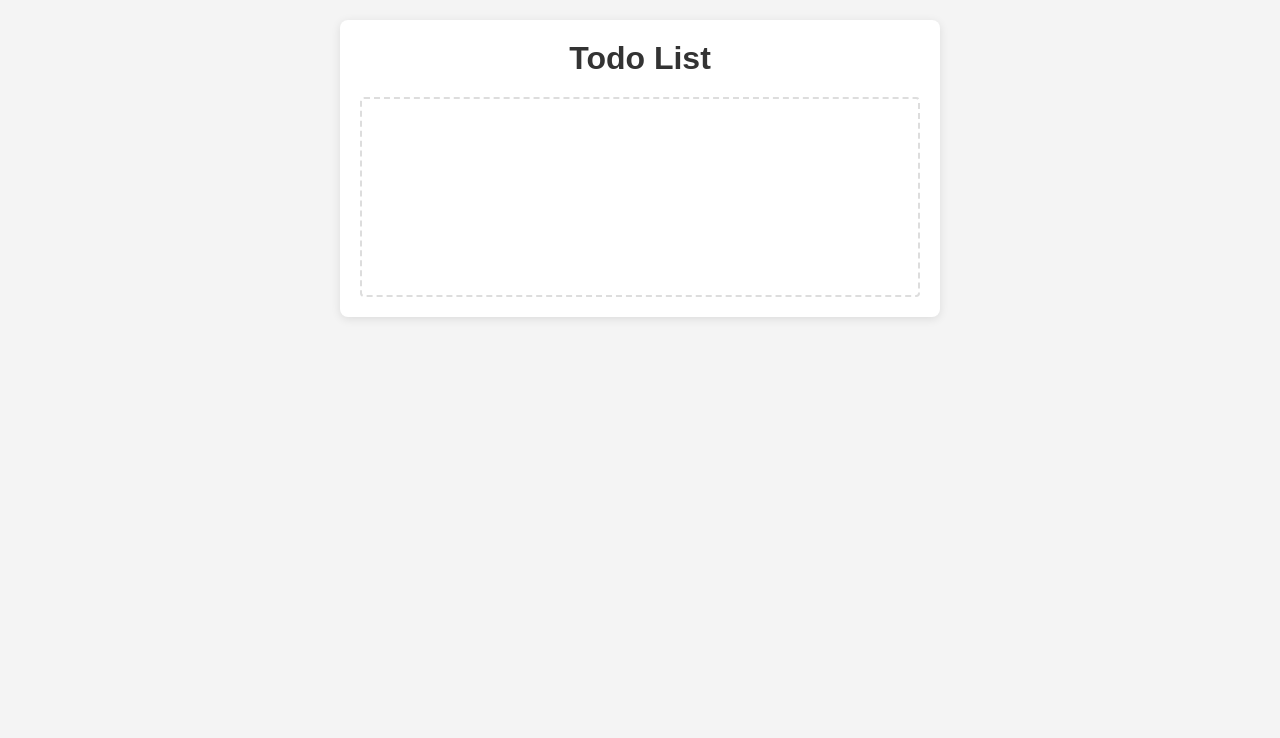
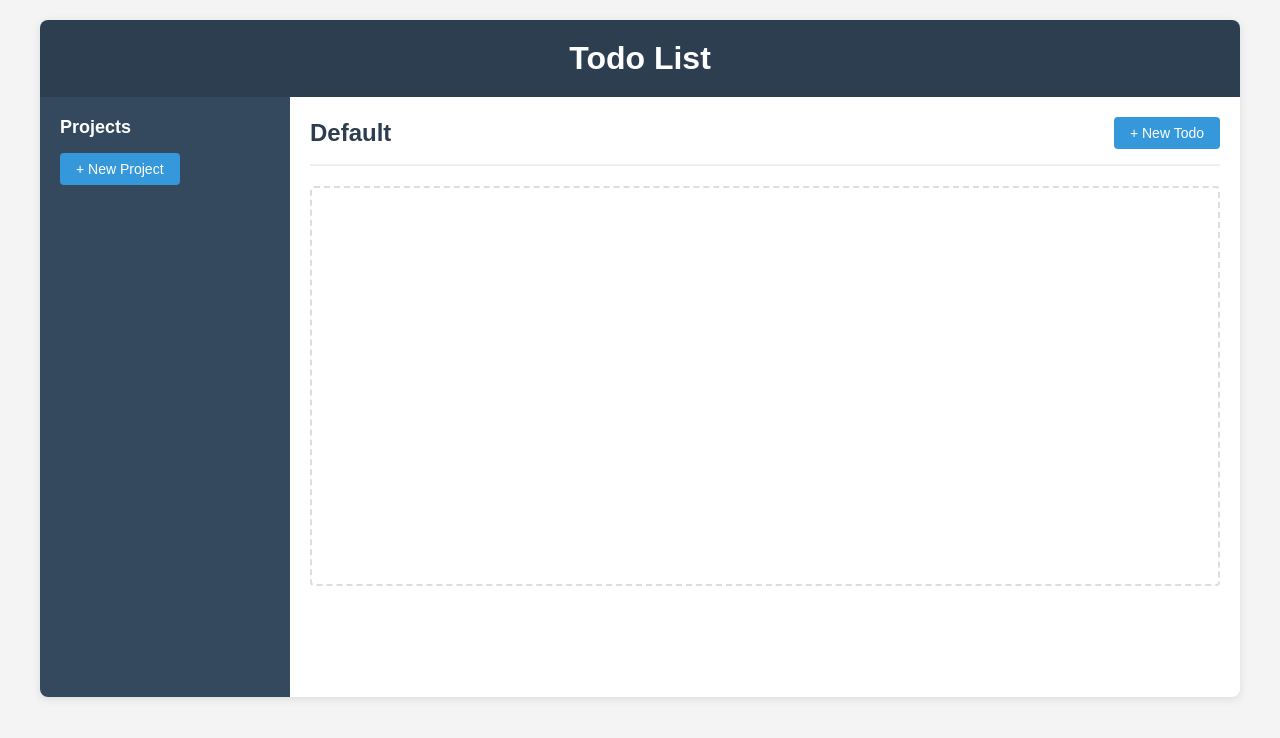
Before and after one commit to warlockobo/todolist, a website built with webpack: page src/index.html in a window 1280 px wide. Built offline with nearby package versions, Linux system fonts and the light colour scheme.

Commit message:
updated UI to be functional

```diff
--- a/src/index.html
+++ b/src/index.html
@@ -7,10 +7,31 @@
 </head>
 <body>
     <div id="app">
-        <h1>Todo List</h1>
-        <div id="todo-container">
+        <header>
+            <h1>Todo List</h1>
+        </header>
 
-        </div>
+        <main class="main-content">
+            <aside class="sidebar">
+                <div class="projects-section">
+                    <h2>Projects</h2>
+                    <button id="new-project-btn" class="btn btn-primary">+ New Project</button>
+                    <ul id="projects-list" class="projects-list">
+                        <!-- Projects will be listed here -->
+                    </ul>
+                </div>
+            </aside>
+
+            <section class="todo-section">
+                <div class="todo-header">
+                    <h2 id="current-project-name">Default</h2>
+                    <button id="new-todo-btn" class="btn btn-primary">+ New Todo</button>
+                </div>
+                <div id="todos-container" class="todos-container">
+                    <!-- Todo items will be listed here -->
+                </div>
+            </section>
+        </main>
     </div>
 </body>
 </html>
--- a/src/index.js
+++ b/src/index.js
@@ -29,6 +29,15 @@ function testTodoManager() {
 
     manager.toggleTodoComplete(todo.id);
     console.log('Todo after toggle:', todo);
+
+    // Test storage
+    const storage = new Storage();
+    const testData = { test: 'data', projects: manager.getAllProjects() };
+    storage.saveData(testData);
+    console.log('Saved data to localStorage');
+
+    const loadedData = storage.loadData();
+    console.log('Loaded data from localStorage:', loadedData);
 }
 
 function initTodoApp() {
--- a/src/style.css
+++ b/src/style.css
@@ -11,22 +11,86 @@ body {
 }
 
 #app {
-    max-width: 600px;
+    max-width: 1200px;
     margin: 0 auto;
     background: white;
-    padding: 20px;
     border-radius: 8px;
     box-shadow: 0 2px 10px rgba(0,0,0,0.1);
+    overflow: hidden;
 }
 
-h1 {
+header {
+    background: #2c3e50;
+    color: white;
+    padding: 20px;
     text-align: center;
-    color: #333;
-    margin-bottom: 20px;
 }
 
-#todo-container {
-    min-height: 200px;
+header h1 {
+    margin: 0;
+}
+
+.main-content {
+    display: flex;
+    min-height: 600px;
+}
+
+.sidebar {
+    width: 250px;
+    background: #34495e;
+    color: white;
+    padding: 20px;
+}
+
+.projects-section h2 {
+    margin-bottom: 15px;
+    font-size: 18px;
+}
+
+.btn {
+    padding: 8px 16px;
+    border: none;
+    border-radius: 4px;
+    cursor: pointer;
+    font-size: 14px;
+    transition: background-color 0.3s;
+}
+
+.btn-primary {
+    background: #3498db;
+    color: white;
+}
+
+.btn-primary:hover {
+    background: #2980b9;
+}
+
+.projects-list {
+    list-style: none;
+    margin-top: 15px;
+}
+
+.todo-section {
+    flex: 1;
+    padding: 20px;
+}
+
+.todo-header {
+    display: flex;
+    justify-content: space-between;
+    align-items: center;
+    margin-bottom: 20px;
+    padding-bottom: 15px;
+    border-bottom: 2px solid #ecf0f1;
+}
+
+.todo-header h2 {
+    color: #2c3e50;
+    font-size: 24px;
+}
+
+.todos-container {
+    min-height: 400px;
     border: 2px dashed #ddd;
     border-radius: 4px;
     padding: 20px;
```
